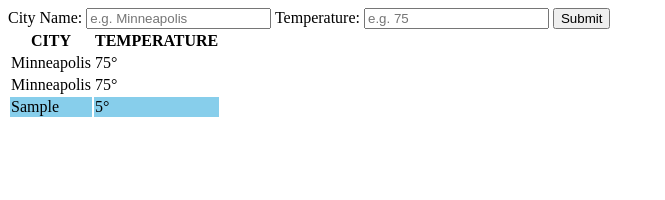
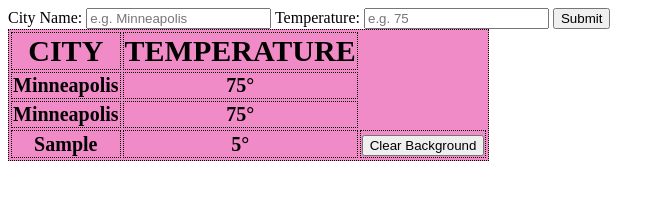
Before and after one commit to chrismochinski/jquery-review-class-day-5, a plain HTML site: page index.html in a window 1280 px wide. Both pictures are taken after typing "Sample", "5" into the empty fields and a click on the button "Submit". Shown: the whole page, without its empty margins (0-665 px from the left). Drawn offline with Linux system fonts and the light colour scheme.

Commit message:
jquery review friday codealong complete

```diff
--- a/client.js
+++ b/client.js
@@ -5,6 +5,15 @@ $(document).ready(readyNow);
 function readyNow() {
     console.log('DOM Ready');
 $('#submit-button').on('click', appendCityToTable);
+$('#city-table-body').on('click', '.clear-button', clearBackgroundColor)
+}
+
+function clearBackgroundColor() {
+    // what is $(this)
+    console.log($(this).parent().parent());
+    let tableRow = $(this).parent().parent(); //THE jQuery is being sent to the below lines!
+    tableRow.removeClass();
+    tableRow.removeClass();
 }
     function appendCityToTable(){
         let cityName = $('#city-name').val();//'jquery, go find our input field with the ID city-name' (can be string or number or array)
@@ -23,7 +32,13 @@ $('#submit-button').on('click', appendCityToTable);
         $('#city-table-body').append(`
             <tr class="${rowClass}">
                 <td>${cityName}</td><td>${temperature}°</td>
+                <td><button class="clear-button">Clear Background</button></td>
             </tr>`)
+
     $('#city-name').val('');
     $('#city-temperature').val('');
     }
+
+// .css adds property stuff (JQ)
+//  .addClass adds class (JQ)
+// .removeClass removes class (maybe in the parens??)
--- a/style.css
+++ b/style.css
@@ -7,3 +7,27 @@
 .warm {
     background-color: tomato
 }
+
+.clear-background {
+    background-color: white;
+}
+
+/**
+*
+* GO TO W3 SCHOOLS, RIP OF A STYLE
+* COPY AND PASTE IT - IT IS MINIMAL
+* THEN ADD IT
+*
+*/
+
+table, th, td {
+    border: 1px dotted black;
+    text-align: center;
+    font-size: 20px;
+    font-weight: bolder;
+    background-color: rgb(241, 139, 199);
+}
+
+th {
+    font-size: 30px;
+}
```
Also changed, not shown: index.html (+1 -0 lines).
